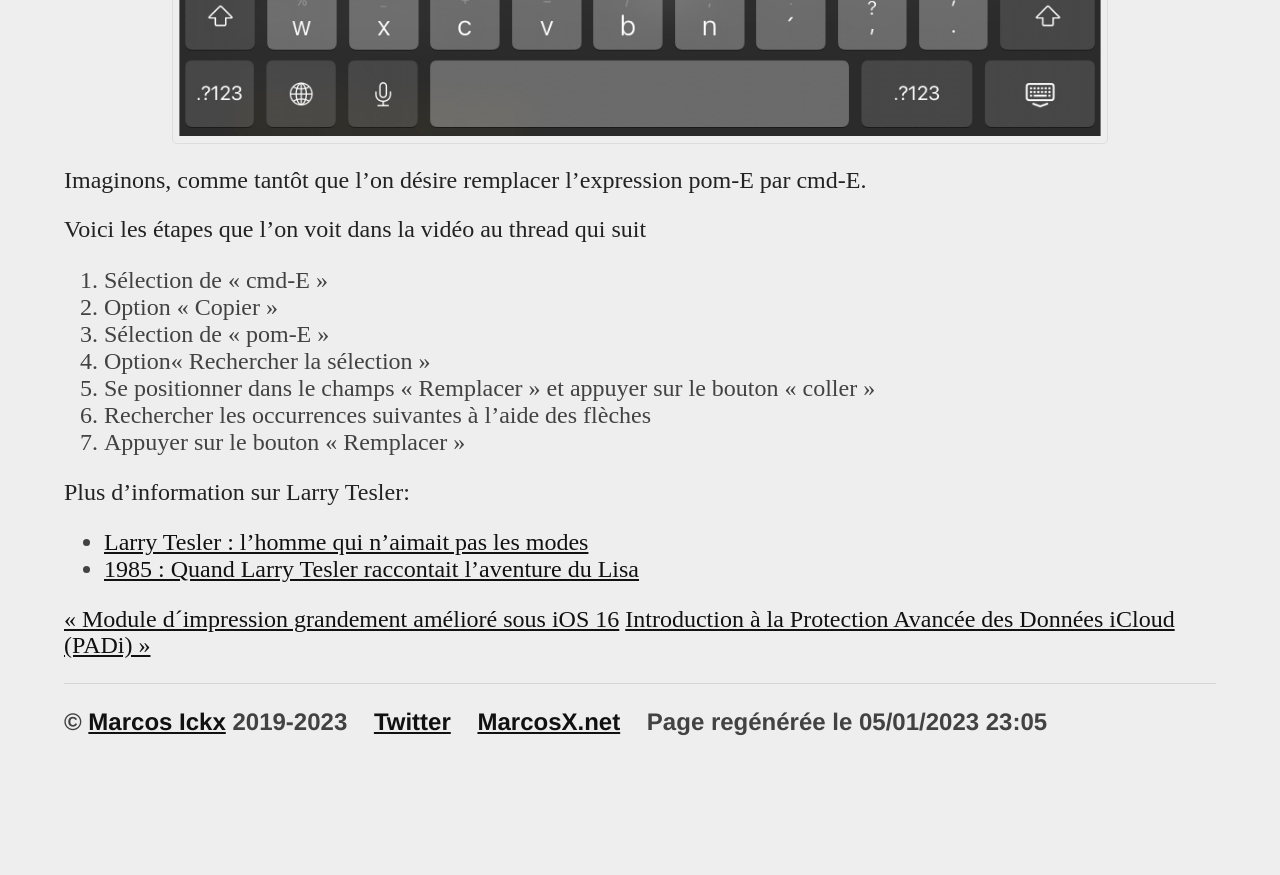
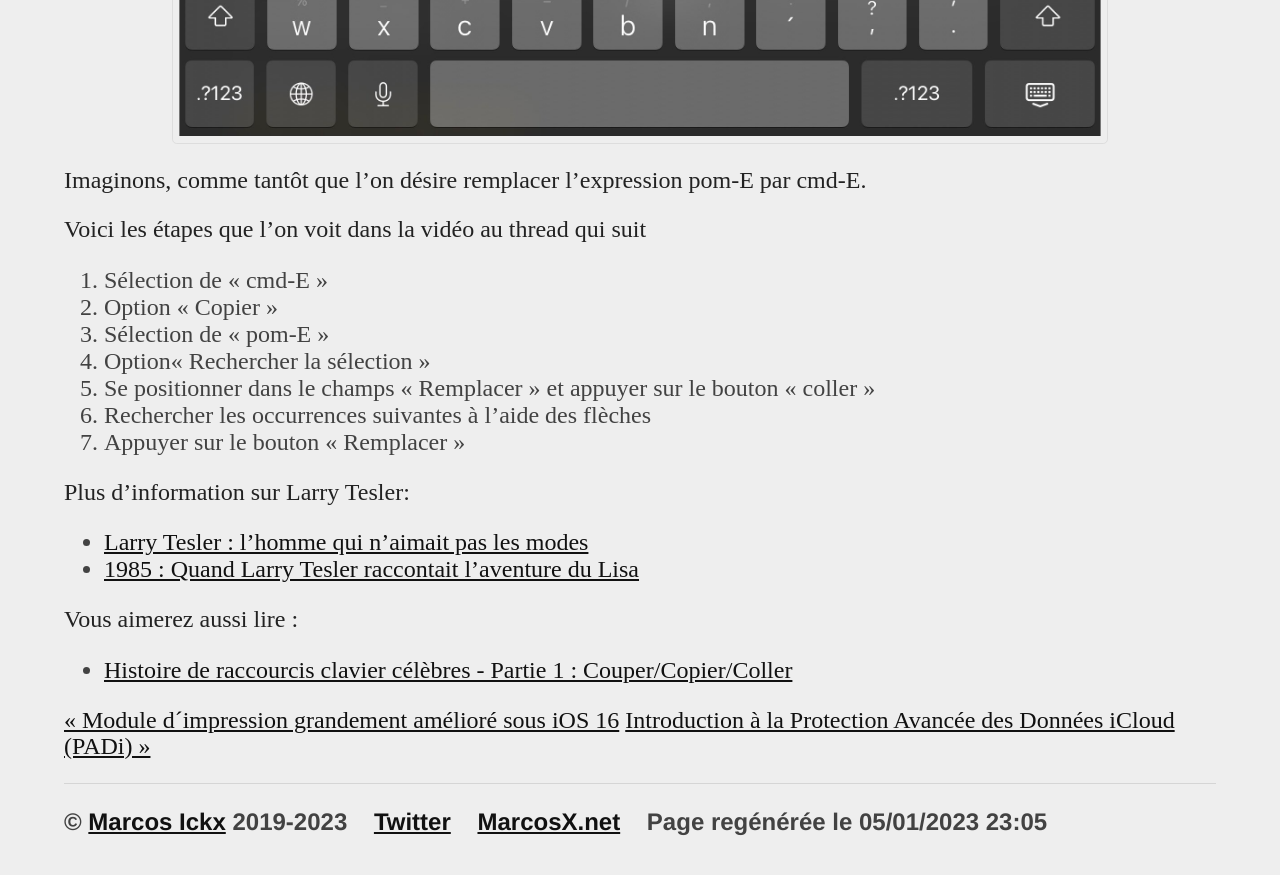
Before and after one commit to MarcosIckx/PreviewMarcosxNet, a Jekyll site: the page built from _posts/2022/2022-11-13-Raccourci-Clavier-Cmd-E.md, in a window 1280 px wide and 900 px high, scrolled down 6624 px. Shown: the top 875 px of the window. Built offline with Jekyll 4.4.1, drawn with Linux system fonts in a browser that asks for light colours; before the commit the page ends 7424 px from its top, so only the background shows below that.

Commit message:
Update and rename _posts/2022-11-13-Raccourci-Clavier-Cmd-E.md to _posts/2022/2022-11-13-Raccourci-Clavier-Cmd-E.md

```diff
--- a/_posts/2022-11-13-Raccourci-Clavier-Cmd-E.md
+++ b/_posts/2022/2022-11-13-Raccourci-Clavier-Cmd-E.md
@@ -4,6 +4,9 @@
 date: 2022-11-13
 tags: [iPadOS16, iPadOS15, Raccourcis, Clavier]
 category: Raccourcis clavier
+otherLinks:
+   - title: "Histoire de raccourcis clavier célèbres - Partie 1 : Couper/Copier/Coller"
+     url: /2020/04/15/Histoire-de-raccourcis-clavier-apple-partie1-le-trio-couper-copier-coller.html
 ---
 
 ![Un raccourci clavier qui gagne à être connu]
```
